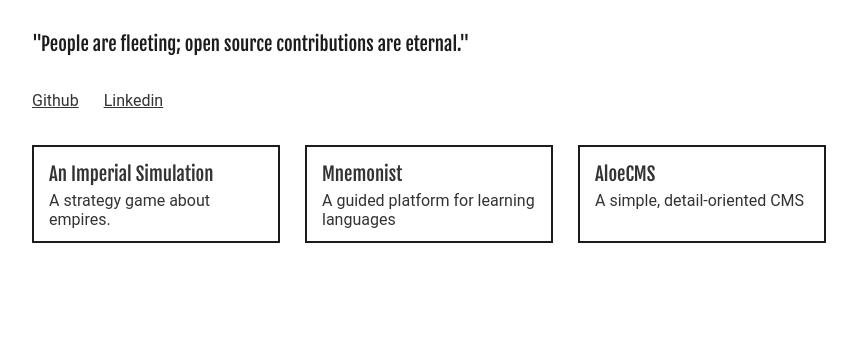
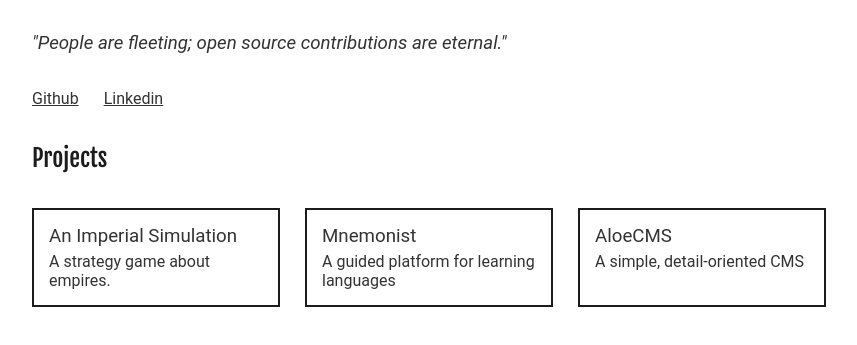
Before and after one commit to sjsanc/sjsanc.xyz, a Gatsby site: page / in a window 1280 px wide. Shown: the part 287-632 px from the top of the page, without its empty margins (32-889 px from the left). Built offline with nearby package versions, Linux system fonts and the light colour scheme; Gatsby itself is replaced by a stand-in of ours.

Commit message:
updated links + deploy.sh

```diff
--- a/gatsby-config.js
+++ b/gatsby-config.js
@@ -1,6 +1,6 @@
 module.exports = {
     siteMetadata: {
-    title: "sjsanc.xyz",
+        title: "sjsanc.xyz"
     },
     plugins: [
         "gatsby-plugin-styled-components",
@@ -14,9 +14,9 @@ module.exports = {
             resolve: "gatsby-source-filesystem",
             options: {
                 name: "pages",
-        path: "./src/pages/",
+                path: "./src/pages/"
             },
-      __key: "pages",
-    },
-  ],
+            __key: "pages"
+        }
+    ]
 };
--- a/src/pages/index.js
+++ b/src/pages/index.js
@@ -7,18 +7,18 @@ const projects = [
     {
         name: "An Imperial Simulation",
         description: "A strategy game about empires.",
-    link: "",
+        link: "https://github.com/sjsanc/an-imperial-simulation"
     },
     {
         name: "Mnemonist",
         description: "A guided platform for learning languages",
-    link: "",
+        link: ""
     },
     {
         name: "AloeCMS",
         description: "A simple, detail-oriented CMS",
-    link: "",
-  },
+        link: ""
+    }
 ];
 
 const IndexPage = () => {
@@ -29,7 +29,9 @@ const IndexPage = () => {
                 <img src={LogoImage} id="logo" />
                 <h1>SJSANC.</h1>
                 <h2>UK-based software developer.</h2>
-        <h3>"People are fleeting; open source contributions are eternal."</h3>
+                <h3>
+                    <em>"People are fleeting; open source contributions are eternal."</em>
+                </h3>
                 <ul class="socials">
                     <li>
                         <a href="https://github.com/sjsanc">Github</a>
@@ -40,13 +42,16 @@ const IndexPage = () => {
                 </ul>
             </header>
             <main>
+                <div>
+                    <h2>Projects</h2>
                     <div class="projects">
-          {projects.map((proj) => (
+                        {projects.map(proj => (
                             <a class="project" href={proj.link}>
                                 <h3>{proj.name}</h3>
                                 <p>{proj.description}</p>
                             </a>
                         ))}
+                    </div>
                 </div>
             </main>
         </div>
--- a/src/styles/global.scss
+++ b/src/styles/global.scss
@@ -24,7 +24,6 @@ h3,
 }
 
 h2,
-h3,
 h4,
 h5 {
     font-family: "Fjalla One", sans-serif;
@@ -32,13 +31,19 @@ h5 {
 }
 
 p,
+h3,
 a {
     font-family: "Roboto", sans-serif;
     color: rgb(51, 51, 51);
+    font-weight: 400;
 }
 
 .container {
     padding: 64px;
+
+    @media screen and (max-width: 992px) {
+        padding: 32px;
+    }
 }
 
 #logo {
@@ -50,20 +55,26 @@ a {
 
 .projects {
     display: flex;
+    flex-wrap: wrap;
+    flex-grow: 1;
 }
 
 .project {
-  height: 98px;
+    height: auto;
     width: 248px;
     padding: 15px;
     border: 2px solid rgb(28, 28, 28);
     display: flex;
     flex-direction: column;
-  margin-right: 25px;
+    margin: 0 25px 15px 0;
     text-decoration: none;
 
     h3 {
         margin: 0 0 5px 0;
+    }
+
+    @media screen and (max-width: 992px) {
+        width: 100%;
     }
 }
 
```
Also changed, not shown: 2 other files. Lines whose indentation alone changed are shown as unchanged.
